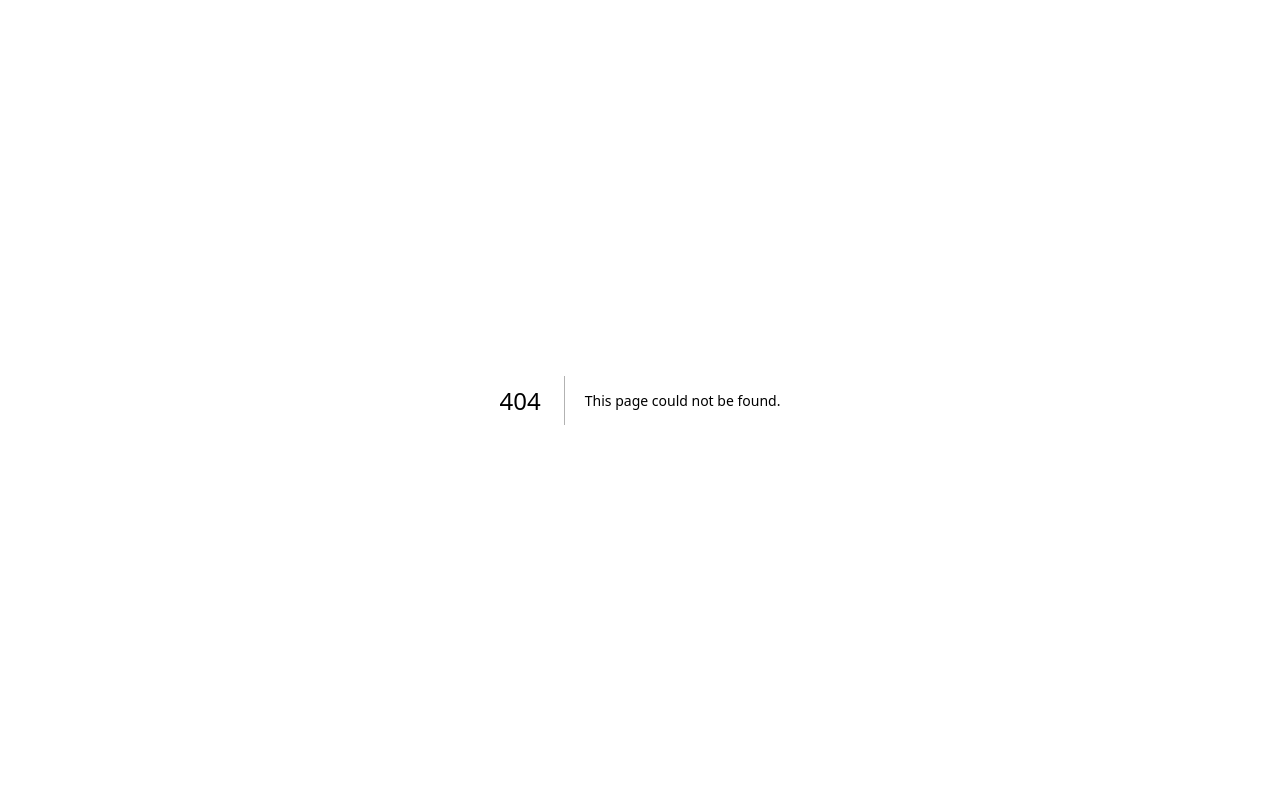
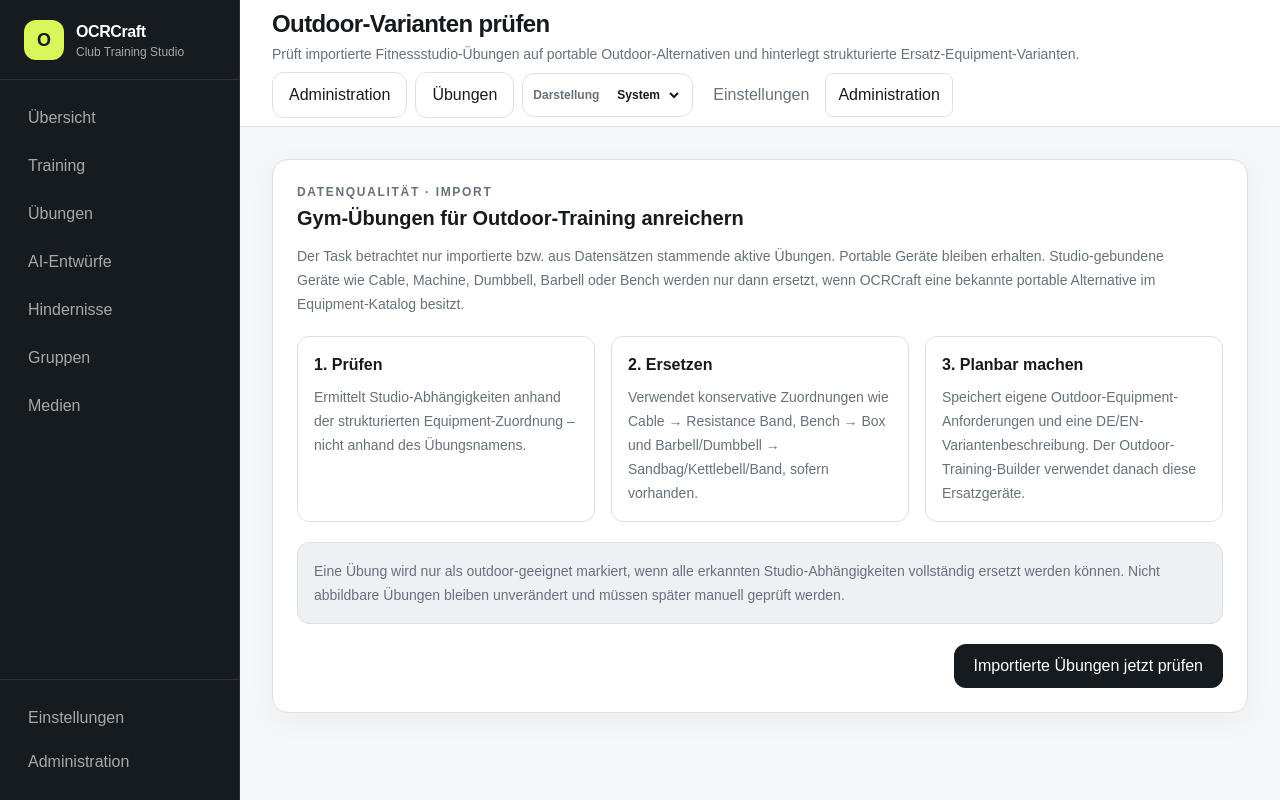
Before and after one commit to AlexanderSeel/OCRCraft, a Next.js app: page /admin/outdoor-variants in a window 1280 px wide. Before the commit this address had no page. Built offline with nearby package versions, Linux system fonts and the light colour scheme.

Commit message:
feat: add outdoor variant enrichment task page

```diff
--- /dev/null
+++ b/src/app/admin/outdoor-variants/page.tsx
@@ -0,0 +1,93 @@
+import Link from "next/link";
+import { AppShell } from "@/components/app-shell";
+import { runOutdoorVariantEnrichmentAction } from "../actions";
+
+export const dynamic = "force-dynamic";
+
+interface PageProps {
+  readonly searchParams: Promise<{
+    scanned?: string;
+    enriched?: string;
+    existing?: string;
+    unmappable?: string;
+    missingDetails?: string;
+    error?: string;
+  }>;
+}
+
+export default async function OutdoorVariantAdminPage({ searchParams }: PageProps) {
+  const result = await searchParams;
+  const hasResult = result.scanned != null;
+
+  return (
+    <AppShell
+      title="Outdoor-Varianten prüfen"
+      subtitle="Prüft importierte Fitnessstudio-Übungen auf portable Outdoor-Alternativen und hinterlegt strukturierte Ersatz-Equipment-Varianten."
+      actions={(
+        <div className="flex flex-wrap gap-2">
+          <Link className="rounded-xl border border-[var(--border)] bg-[var(--surface)] px-4 py-2.5 text-sm font-black" href="/admin">
+            Administration
+          </Link>
+          <Link className="rounded-xl border border-[var(--border)] bg-[var(--surface)] px-4 py-2.5 text-sm font-black" href="/exercises">
+            Übungen
+          </Link>
+        </div>
+      )}
+    >
+      <div className="space-y-6">
+        {result.error ? (
+          <div className="rounded-xl border border-[var(--danger)] bg-[var(--danger-bg)] p-4 text-sm font-bold text-[var(--danger)]">
+            Der Outdoor-Varianten-Task konnte nicht abgeschlossen werden. Es wurden keine unvollständigen Varianten übernommen.
+          </div>
+        ) : null}
+
+        {hasResult ? (
+          <section className="rounded-2xl border border-[var(--border)] bg-[var(--surface)] p-5 shadow-[var(--shadow-card)] sm:p-6">
+            <div className="text-xs font-black uppercase tracking-[0.14em] text-[var(--muted)]">Letzter Lauf</div>
+            <div className="mt-4 grid gap-3 sm:grid-cols-2 xl:grid-cols-5">
+              <Metric label="Geprüft" value={result.scanned ?? "0"} />
+              <Metric label="Neu ergänzt" value={result.enriched ?? "0"} />
+              <Metric label="Schon vorhanden" value={result.existing ?? "0"} />
+              <Metric label="Nicht abbildbar" value={result.unmappable ?? "0"} />
+              <Metric label="Detaildaten fehlen" value={result.missingDetails ?? "0"} />
+            </div>
+          </section>
+        ) : null}
+
+        <section className="rounded-2xl border border-[var(--border)] bg-[var(--surface)] p-5 shadow-[var(--shadow-card)] sm:p-6">
+          <div className="max-w-4xl">
+            <div className="text-xs font-black uppercase tracking-[0.14em] text-[var(--muted)]">Datenqualität · Import</div>
+            <h2 className="mt-1 text-xl font-black">Gym-Übungen für Outdoor-Training anreichern</h2>
+            <p className="mt-3 text-sm leading-6 text-[var(--muted)]">
+              Der Task betrachtet nur importierte bzw. aus Datensätzen stammende aktive Übungen. Portable Geräte bleiben erhalten. Studio-gebundene Geräte wie Cable, Machine, Dumbbell, Barbell oder Bench werden nur dann ersetzt, wenn OCRCraft eine bekannte portable Alternative im Equipment-Katalog besitzt.
+            </p>
+          </div>
+
+          <div className="mt-5 grid gap-4 lg:grid-cols-3">
+            <Info title="1. Prüfen" text="Ermittelt Studio-Abhängigkeiten anhand der strukturierten Equipment-Zuordnung – nicht anhand des Übungsnamens." />
+            <Info title="2. Ersetzen" text="Verwendet konservative Zuordnungen wie Cable → Resistance Band, Bench → Box und Barbell/Dumbbell → Sandbag/Kettlebell/Band, sofern vorhanden." />
+            <Info title="3. Planbar machen" text="Speichert eigene Outdoor-Equipment-Anforderungen und eine DE/EN-Variantenbeschreibung. Der Outdoor-Training-Builder verwendet danach diese Ersatzgeräte." />
+          </div>
+
+          <div className="mt-5 rounded-xl border border-[var(--border)] bg-[var(--surface-subtle)] p-4 text-sm leading-6 text-[var(--muted)]">
+            Eine Übung wird nur als outdoor-geeignet markiert, wenn alle erkannten Studio-Abhängigkeiten vollständig ersetzt werden können. Nicht abbildbare Übungen bleiben unverändert und müssen später manuell geprüft werden.
+          </div>
+
+          <form action={runOutdoorVariantEnrichmentAction} className="mt-5 flex justify-end">
+            <button className="min-h-11 rounded-xl bg-[var(--control-strong)] px-5 text-sm font-black text-[var(--control-strong-foreground)]" type="submit">
+              Importierte Übungen jetzt prüfen
+            </button>
+          </form>
+        </section>
+      </div>
+    </AppShell>
+  );
+}
+
+function Metric({ label, value }: { readonly label: string; readonly value: string }) {
+  return <div className="rounded-xl border border-[var(--border)] bg-[var(--surface-subtle)] p-4"><div className="text-xs font-bold text-[var(--muted)]">{label}</div><div className="mt-1 text-2xl font-black">{value}</div></div>;
+}
+
+function Info({ title, text }: { readonly title: string; readonly text: string }) {
+  return <article className="rounded-xl border border-[var(--border)] p-4"><h3 className="font-black">{title}</h3><p className="mt-2 text-sm leading-6 text-[var(--muted)]">{text}</p></article>;
+}
```
